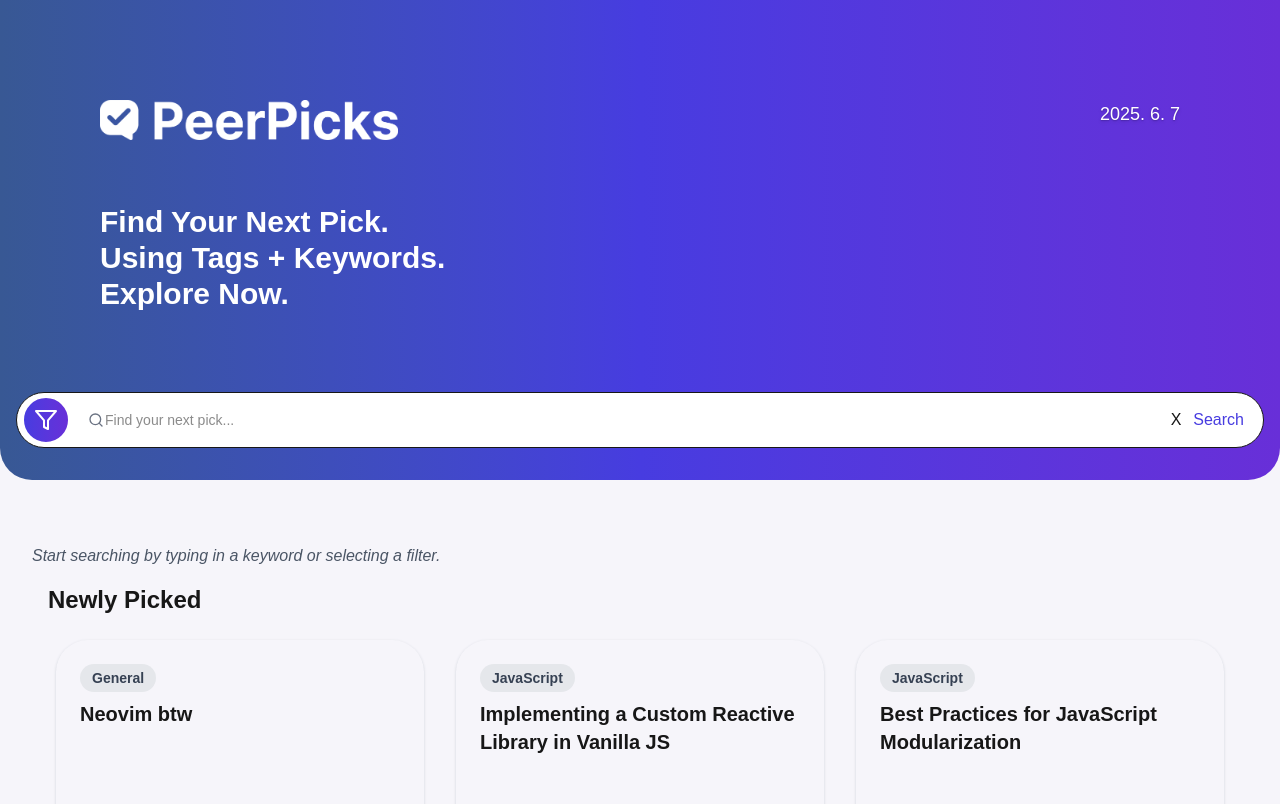
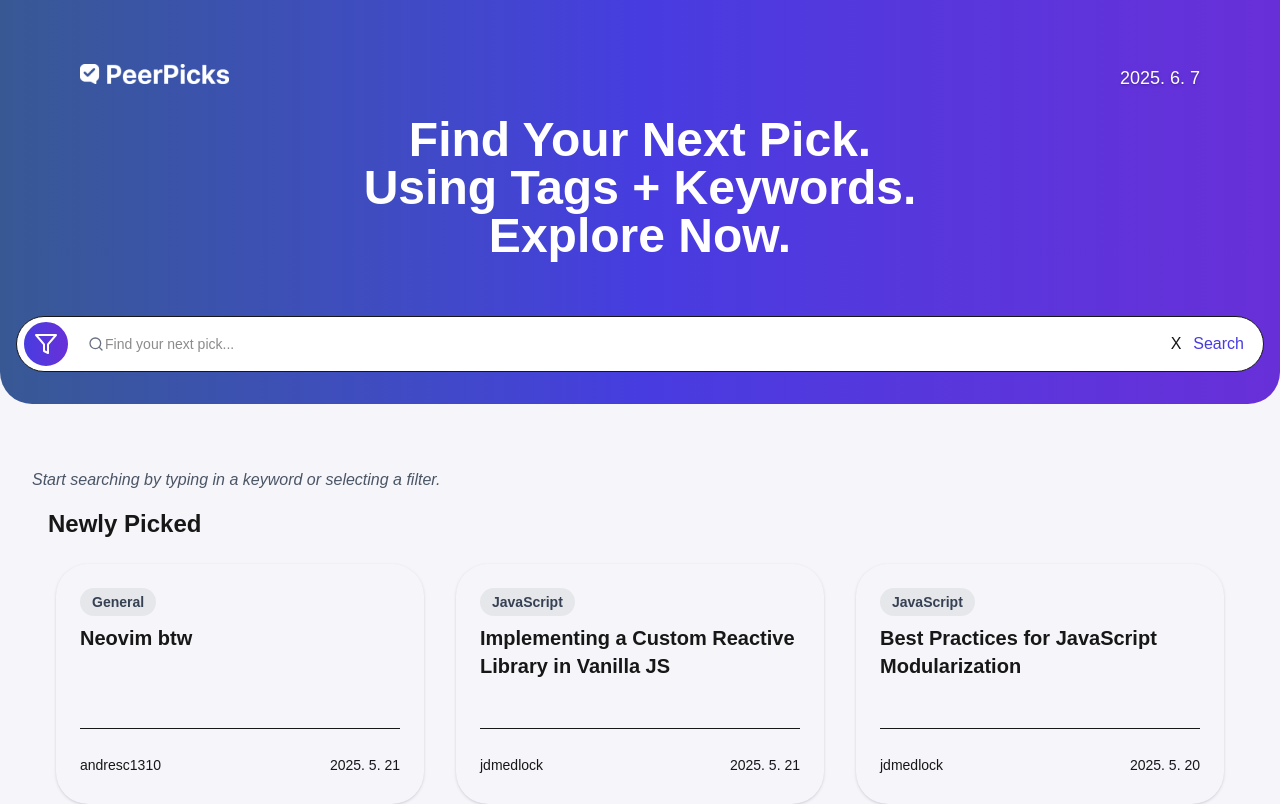
Before and after one commit to chingu-voyages/V55-tier2-team-25, a Next.js app in the folder react-app/: page / in a window 1280 px wide. Shown: the top 804 px of the page. Built offline with nearby package versions, Linux system fonts and the light colour scheme.

Commit message:
changes to styling for desktop header

```diff
--- a/react-app/src/components/Header.jsx
+++ b/react-app/src/components/Header.jsx
@@ -1,9 +1,9 @@
-import React from 'react';
-import { selectIsMobile } from "@/redux/dataSlice";
-import { useSelector } from 'react-redux';
+import React from 'react'
+import { selectIsMobile } from '@/redux/dataSlice'
+import { useSelector } from 'react-redux'
 
 export default function Header() {
-  const isMobile = useSelector(selectIsMobile);
+  const isMobile = useSelector(selectIsMobile)
 
   function getCurrentDate() {
     const date = new Date()
@@ -12,15 +12,15 @@
 
   return (
     <div>
-      <header className="flex flex-col bg-gradient-to-r from-[#385894] via-[#473CE0] to-[#682FD8] rounded-b-4xl p-10 pb-28 md:p-20 md:pb-30 lg:p-25 lg:pb-30">
+      <header className="flex flex-col lg:items-center bg-gradient-to-r from-[#385894] via-[#473CE0] to-[#682FD8] rounded-b-4xl p-10 pb-28 md:p-20 md:pb-30 lg:pt-16 lg:pb-30">
         {/*pb-28*/}
-        <div className="flex justify-between w-full text-white">
+        <div className="flex justify-between w-full text-white lg:max-w-[1200px]">
           <div className="flex w-1/2">
             <h1>
               <img
                 src="peerpicks-logo-white.png"
                 alt="PeerPicks"
-                className="max-h-10 min-h-4 h-auto object-contain"
+                className="max-h-10 lg:max-h-5 min-h-4 h-auto object-contain"
               />
             </h1>
             {/*<h1 className="text-2xl font-bold md:text-3xl">Peer Picks</h1>-->*/}
@@ -29,7 +29,7 @@
             {getCurrentDate()}
           </h2>
         </div>
-        <div className="flex flex-col self-start headerText text-white font-bold text-xl md:text-2xl lg:text-3xl pt-[1.5em] text-left font-pretendard md:pt-12 md:pb-8 lg:pt-16 lg:pb-12">
+        <div className="flex flex-col self-start lg:self-center headerText text-white font-bold text-xl md:text-2xl lg:text-5xl lg:text-center lg:text-3xl lg:pt-6 lg:pb-6 pt-[1.5em] text-left font-pretendard md:pt-12 md:pb-8">
           <h3>
             Find Your Next Pick.
             <br />
```
